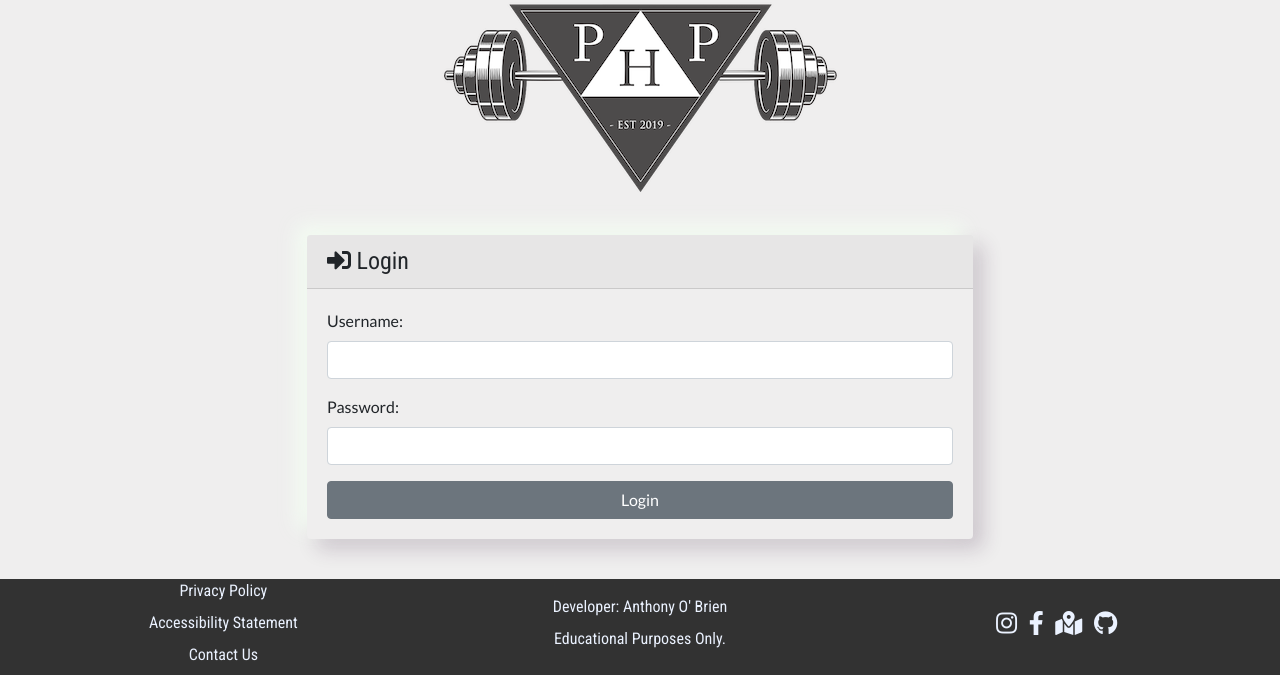
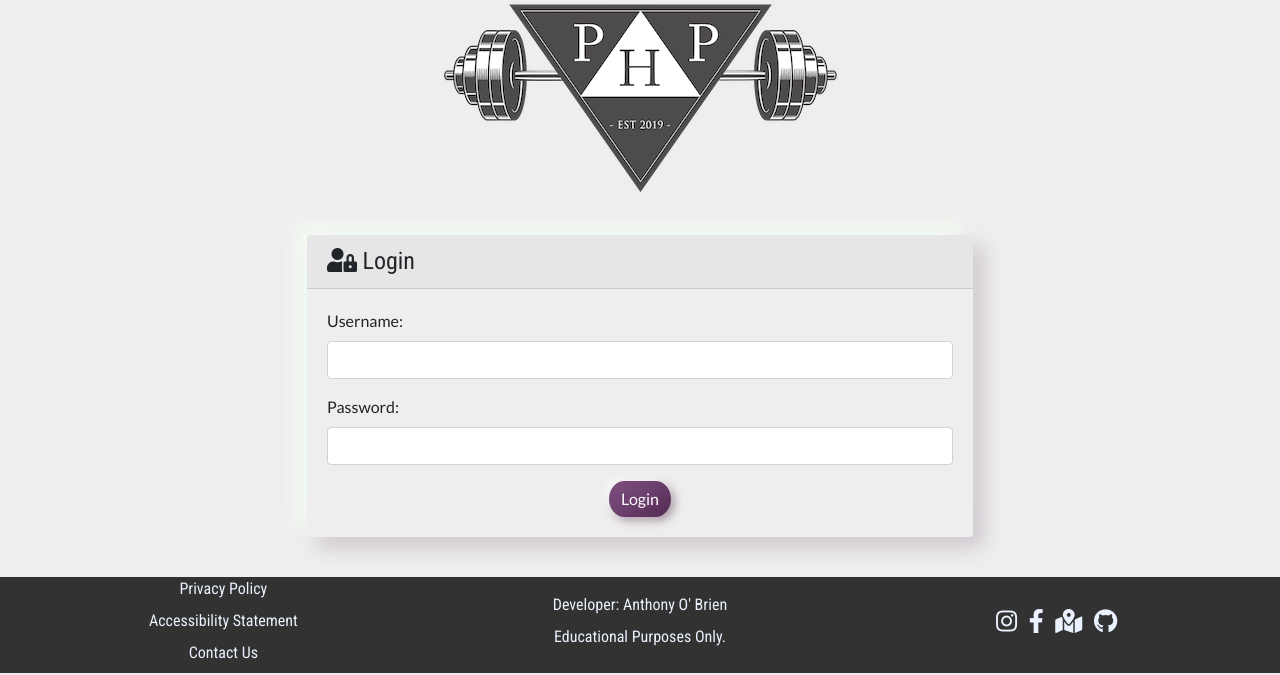
Before and after one commit to auxfuse/Milestone4, a Django app: page /accounts/login in a window 1280 px wide. Shown: the part 228-903 px from the top of the page. Run offline with Django 3.2, Linux system fonts and the light colour scheme; some libraries are stand-ins or nearby versions.

Commit message:
Login form further styled with login button altered to neumorphism design scheme

```diff
--- a/Milestone4/static/css/style.css
+++ b/Milestone4/static/css/style.css
@@ -159,6 +159,41 @@ footer .row {
     margin: 1.5rem 0;
 }
 
+    /* Forms */
+.btn-primary {
+    display: block;
+    margin: 0 auto;
+    background: linear-gradient(145deg, #7f4e80, #6b3f6c, #512a52);
+    border: none;
+    text-shadow: -1px 0 #6b3f6c, 0 1px #6b3f6c, 1px 0 #6b3f6c, 0 -1px #6b3f6c;
+    border-radius: 50% 50% 50% 50% / 100% 100% 100% 100%;
+    -webkit-box-shadow: -3px -3px 10px 0 rgba(255, 255, 255, 0.83), 3px 3px 10px 0 rgba(67,35,68,0.50);
+    -moz-box-shadow: -3px -3px 10px 0 rgba(255, 255, 255, 0.83), 3px 3px 10px 0 rgba(67,35,68,0.50);
+    box-shadow: -3px -3px 10px 0 rgba(255, 255, 255, 0.83), 3px 3px 10px 0 rgba(67,35,68,0.50);
+}
+
+.btn-primary:hover, .btn-primary:active, .btn-primary:focus {
+    background: linear-gradient(165deg, #704271, #573158, #512a52);
+    border: none;
+    text-shadow: -1px 0 #6b3f6c, 0 1px #6b3f6c, 1px 0 #6b3f6c, 0 -1px #6b3f6c;
+    border-radius: 50% 50% 50% 50% / 100% 100% 100% 100%;
+    -webkit-box-shadow: -3px -3px 10px 0 rgba(255, 255, 255, 0.83), 3px 3px 10px 0 rgba(67,35,68,0.50);
+    -moz-box-shadow: -3px -3px 10px 0 rgba(255, 255, 255, 0.83), 3px 3px 10px 0 rgba(67,35,68,0.50);
+    box-shadow: -3px -3px 10px 0 rgba(255, 255, 255, 0.83), 3px 3px 10px 0 rgba(67,35,68,0.50);
+}
+
+    /* Used devtools to understand why button was keeping default bootstrap styles when pressed */
+    /* Added below custom style to ensure project color scheme is adhered to */
+.btn-primary:not(:disabled):not(.disabled):active {
+    background: linear-gradient(195deg, #704271, #573158, #512a52);
+    border: none;
+    text-shadow: -1px 0 #6b3f6c, 0 1px #6b3f6c, 1px 0 #6b3f6c, 0 -1px #6b3f6c;
+    border-radius: 50% 50% 50% 50% / 100% 100% 100% 100%;
+    -webkit-box-shadow: inset -3px -3px 10px 0 rgba(67,35,68, 0.83), inset 3px 3px 10px 0 rgba(67,35,68,0.50) !important;
+    -moz-box-shadow: inset -3px -3px 10px 0 rgba(67,35,68, 0.83), inset 3px 3px 10px 0 rgba(67,35,68,0.50) !important;
+    box-shadow: inset -3px -3px 10px 0 rgba(67,35,68, 0.83), inset 3px 3px 10px 0 rgba(67,35,68,0.50) !important;
+}
+
     /* Bootstrap components custom styling */
 .card {
     background-color: #efeeee;
--- a/templates/accounts/login.html
+++ b/templates/accounts/login.html
@@ -27,7 +27,7 @@
             <div class="col-sm-12">
                 <div class="card form-card">
                     <div class="card-header">
-                        <h4><i class="fas fa-sign-in-alt"></i> Login</h4>
+                        <h4><i class="fas fa-user-lock"></i> Login</h4>
                     </div>
                     <div class="card-body">
                         <form action="">
@@ -39,7 +39,7 @@
                                 <label for="password">Password:</label>
                                 <input type="password" id="password" name="password" class="form-control" required="">
                             </div>
-                            <input type="submit" value="Login" class="btn btn-secondary btn-block">
+                            <input type="submit" value="Login" class="btn btn-primary">
                         </form>
                     </div>
                 </div>
```
